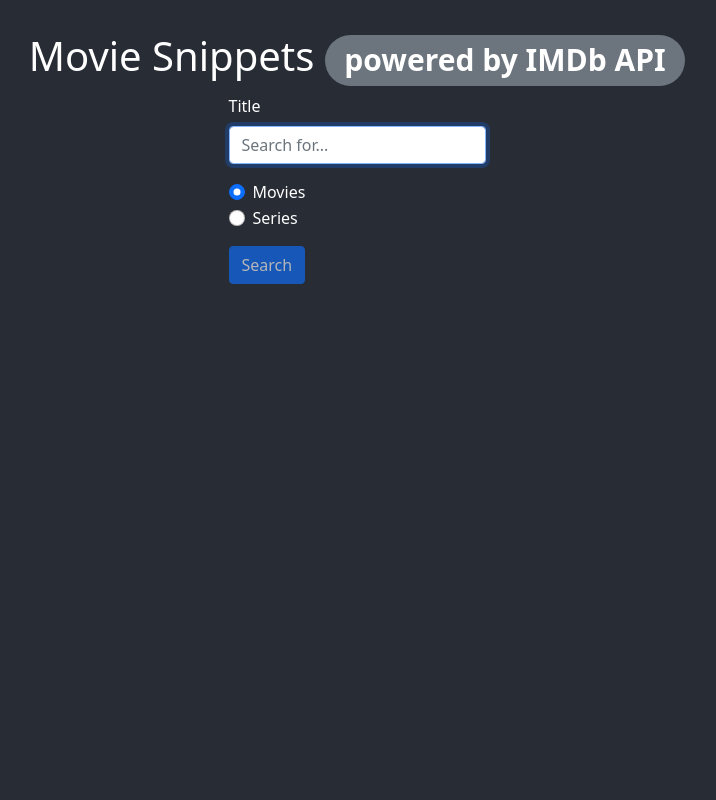
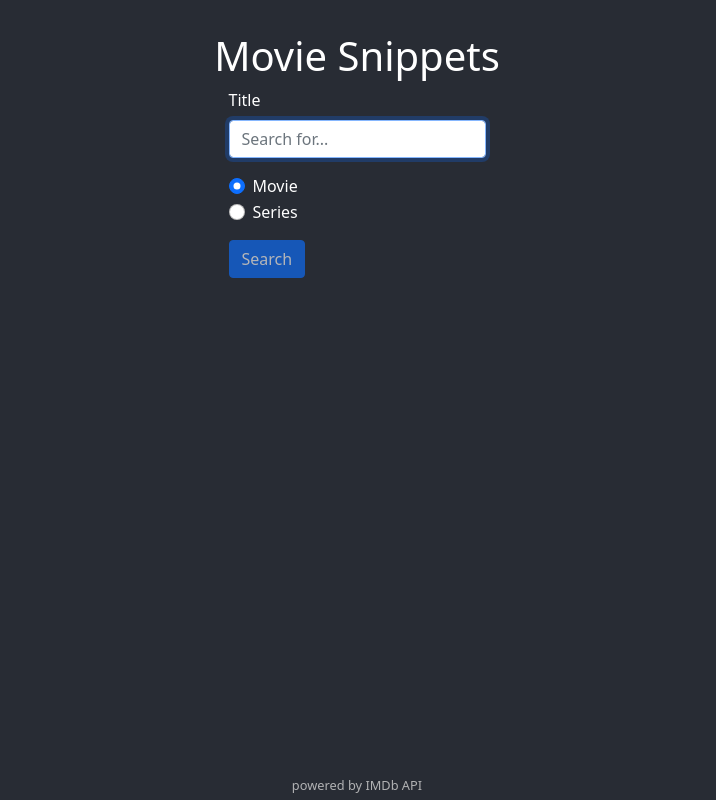
Before and after one commit to danksch/movie-snippets, a React (Create React App) app: page / in a window 1280 px wide. Shown: the whole page, without its empty margins (283-999 px from the left). Built offline with nearby package versions, Linux system fonts and the light colour scheme.

Commit message:
Add hint for the IMDB API at the bottom

```diff
--- a/src/Api.js
+++ b/src/Api.js
@@ -1,12 +1,15 @@
 const API_KEY = "k_9omwph2w";
 
 class Api {
+  // see https://imdb-api.com/api/#SearchMovie-header
   static searchMovie(query) {
     return `https://imdb-api.com/en/API/SearchMovie/${API_KEY}/${query}`;
   }
+  // see https://imdb-api.com/api/#SearchSeries-header
   static searchSeries(query) {
     return `https://imdb-api.com/en/API/SearchSeries/${API_KEY}/${query}`;
   }
+  // see https://imdb-api.com/api/#Ratings-header
   static getRating(id) {
     return `https://imdb-api.com/en/API/Ratings/${API_KEY}/${id}`;
   }
--- a/src/App.js
+++ b/src/App.js
@@ -1,13 +1,13 @@
 import "bootstrap/dist/css/bootstrap.min.css";
 import { useState } from "react";
 import { useFetch } from "./useFetch";
-import { Form, Button, CardGroup, Alert, Badge } from "react-bootstrap";
+import { Form, Button, CardGroup, Alert } from "react-bootstrap";
 import styled from "styled-components";
 import Api from "./Api";
 import MovieEntry from "./MovieEntry";
 
 const App = () => {
-  const [isMovies, setIsMovies] = useState(true);
+  const [isMovie, setIsMovie] = useState(true);
   const [query, setQuery] = useState("");
   const [{ data, isLoading, isError }, doFetch] = useFetch("", {
     results: [],
@@ -16,11 +16,11 @@
 
   return (
     <StyledApp>
-      <h1>Movie Snippets <Badge bg='secondary' pill>powered by IMDb API</Badge></h1>
+      <h1>Movie Snippets</h1>
       <Form
         className="mb-5"
         onSubmit={(e) => {
-          doFetch(isMovies ? Api.searchMovie(query) : Api.searchSeries(query));
+          doFetch(isMovie ? Api.searchMovie(query) : Api.searchSeries(query));
           e.preventDefault();
         }}
       >
@@ -39,17 +39,17 @@
         <Form.Group className="mb-3">
           <Form.Check
             type="radio"
-            id="radio-movies"
-            label="Movies"
-            checked={isMovies}
-            onChange={() => setIsMovies(true)}
+            id="radio-movie"
+            label="Movie"
+            checked={isMovie}
+            onChange={() => setIsMovie(true)}
           />
           <Form.Check
             type="radio"
             id="radio-series"
             label="Series"
-            checked={!isMovies}
-            onChange={() => setIsMovies(false)}
+            checked={!isMovie}
+            onChange={() => setIsMovie(false)}
           />
         </Form.Group>
         <Button variant="primary" type="submit" disabled={!query || isLoading}>
@@ -64,6 +64,7 @@
         </CardGroup>
       )}
       <FetchError isError={isError} errorMessage={data.errorMessage} />
+      <ApiHintContainer>powered by IMDb API</ApiHintContainer>
     </StyledApp>
   );
 };
@@ -86,4 +87,12 @@
   );
 };
 
+const ApiHintContainer = styled.div`
+  position: absolute;
+  bottom: 5px;
+  color: lightgrey;
+  opacity: .8;
+  font-size: .8em;
+`;
+
 export default App;
```
